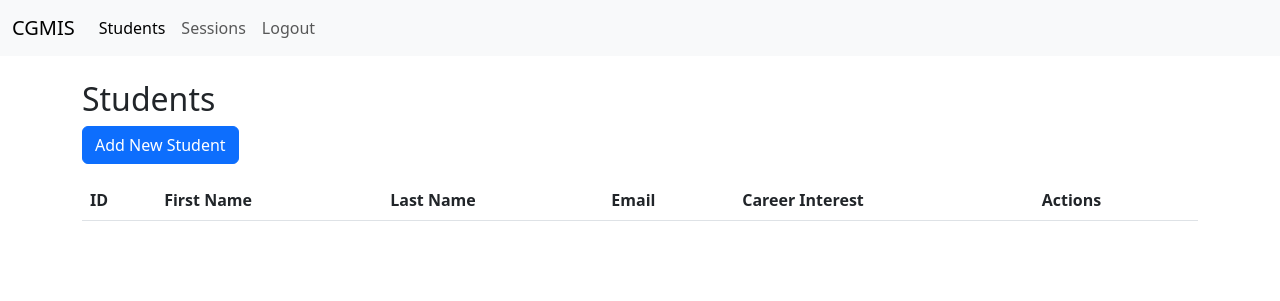
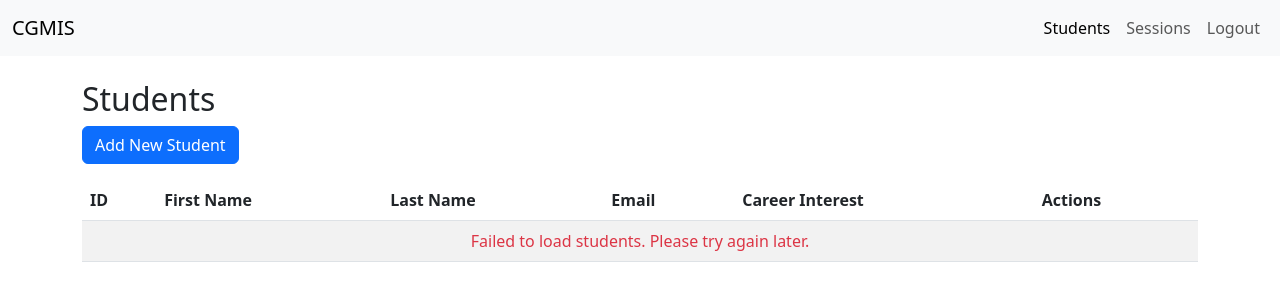
Before and after one commit to Clement007/cgmis, a PHP site: page /students.php in a window 1280 px wide. Shown: the top 301 px of the page. Run offline with PHP 8.4, Linux system fonts and the light colour scheme; lists and menus that the app fills with data are empty.

Commit message:
Updated students.php file in public folder

```diff
--- a/frontend/students.php
+++ b/frontend/students.php
@@ -1,24 +1,31 @@
-<?php
-ini_set('display_errors', 1);
-ini_set('display_startup_errors', 1);
-error_reporting(E_ALL);
- ?>
 <!DOCTYPE html>
 <html lang="en">
 <head>
-    <meta charset="UTF-8">
-    <meta name="viewport" content="width=device-width, initial-scale=1">
+  <meta charset="UTF-8" />
+  <meta name="viewport" content="width=device-width, initial-scale=1" />
   <title>Students - CGMIS</title>
   <link
     href="https://cdn.jsdelivr.net/npm/bootstrap@5.3.0/dist/css/bootstrap.min.css"
-    rel="stylesheet" />
+    rel="stylesheet"
+  />
 </head>
 <body>
   <nav class="navbar navbar-expand-lg navbar-light bg-light">
     <div class="container-fluid">
       <a class="navbar-brand" href="dashboard.php">CGMIS</a>
+      <button
+        class="navbar-toggler"
+        type="button"
+        data-bs-toggle="collapse"
+        data-bs-target="#navbarNav"
+        aria-controls="navbarNav"
+        aria-expanded="false"
+        aria-label="Toggle navigation"
+      >
+        <span class="navbar-toggler-icon"></span>
+      </button>
       <div class="collapse navbar-collapse" id="navbarNav">
-      <ul class="navbar-nav">
+        <ul class="navbar-nav ms-auto">
           <li class="nav-item"><a class="nav-link active" href="students.php">Students</a></li>
           <li class="nav-item"><a class="nav-link" href="sessions.php">Sessions</a></li>
           <li class="nav-item"><a class="nav-link" href="index.php">Logout</a></li>
@@ -26,6 +33,7 @@
       </div>
     </div>
   </nav>
+
   <div class="container mt-4">
     <h2>Students</h2>
     <a href="student_edit.php" class="btn btn-primary mb-3">Add New Student</a>
@@ -40,15 +48,30 @@
           <th>Actions</th>
         </tr>
       </thead>
-        <tbody></tbody>
+      <tbody>
+        <!-- Student rows will be inserted here -->
+      </tbody>
     </table>
   </div>
+
   <script>
    async function fetchStudents() {
-    const response = await fetch('../backend/controllers/student.php');
-    const students = await response.json();
   const tbody = document.querySelector('#studentsTable tbody');
+  tbody.innerHTML = '<tr><td colspan="6" class="text-center">Loading...</td></tr>';
+
+  try {
+    const response = await fetch('/cgmis/backend/controllers/student.php', { credentials: 'include' });
+    const text = await response.text();
+    console.log('Raw response:', text);
+    const students = JSON.parse(text);
+
+    if (!Array.isArray(students) || students.length === 0) {
+      tbody.innerHTML = '<tr><td colspan="6" class="text-center">No students found.</td></tr>';
+      return;
+    }
+
     tbody.innerHTML = '';
+
     students.forEach(s => {
       const tr = document.createElement('tr');
       tr.innerHTML = `
@@ -64,22 +87,36 @@
       `;
       tbody.appendChild(tr);
     });
+  } catch (error) {
+    console.error('Failed to fetch students:', error);
+    tbody.innerHTML = `<tr><td colspan="6" class="text-center text-danger">Failed to load students. Please try again later.</td></tr>`;
   }
-
+}
     async function deleteStudent(id) {
       if (!confirm('Are you sure you want to delete this student?')) return;
-    const response = await fetch(`../backend/controllers/student.php?action=delete&id=${id}`, {
-        method: 'POST'
+
+      try {
+        const response = await fetch(`/cgmis/backend/controllers/student.php?action=delete&id=${id}`, {
+          method: 'POST',
+          credentials: 'include'
         });
-    if (response.ok) {
+        if (!response.ok) throw new Error('Failed to delete student');
+
         alert('Student deleted');
         fetchStudents();
-    } else {
-        alert('Failed to delete student');
+      } catch (error) {
+        console.error('Delete error:', error);
+        alert('Failed to delete student. Please try again.');
       }
     }
 
+    // Initial fetch on page load
     fetchStudents();
   </script>
+
+  <script
+    src="https://cdn.jsdelivr.net/npm/bootstrap@5.3.0/dist/js/bootstrap.bundle.min.js"
+    crossorigin="anonymous"
+  ></script>
 </body>
 </html>
```
Lines whose indentation alone changed are shown as unchanged.
